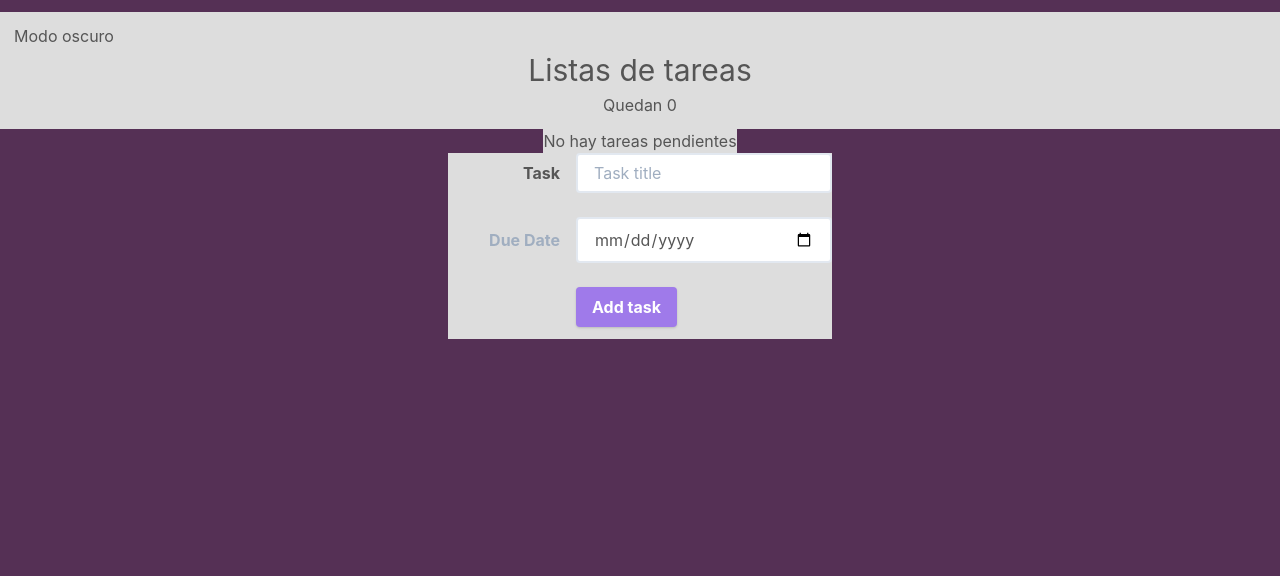
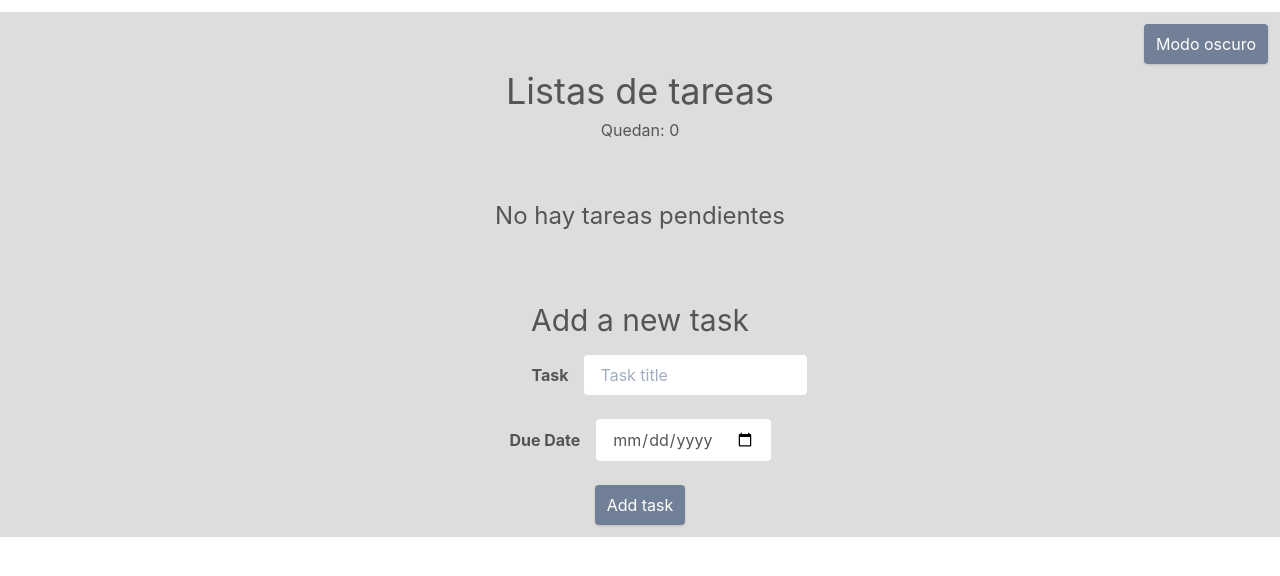
Before and after one commit to Antonio072/react-todo, a React (Create React App) app: page / in a window 1280 px wide. Shown: the top 576 px of the page. Built offline with nearby package versions, Linux system fonts and the light colour scheme.

Commit message:
Add styles for tasks, buttons and texts

```diff
--- a/src/App.css
+++ b/src/App.css
@@ -9,7 +9,7 @@ body {
       sans-serif;
     -webkit-font-smoothing: antialiased;
     -moz-osx-font-smoothing: grayscale;
-    background: #553055;
+
   }
   .App{
     background: #4c2a4c;
--- a/src/components/Navbar.js
+++ b/src/components/Navbar.js
@@ -14,10 +14,12 @@ function Navbar() {
     const { tasks } = useContext(TaskContext)
 
     return (
-        <nav class=" flex w-full h-auto py-3 flex-col items-center " style={{ background: theme.ui, color: theme.syntax }}>
-               <ThemeToggle/>
-            <h1 class="text-3xl">Listas de tareas</h1>
-            <p>Quedan {tasks.length}</p>
+        <nav class=" flex flex-col w-full h-auto py-3  items-center " style={{ background: theme.ui, color: theme.syntax }}>
+            <div class="flex w-full  flex-row place-content-end">
+                <ThemeToggle />
+            </div>
+            <h1 class="text-4xl">Listas de tareas</h1>
+            <p>Quedan: {tasks.length}</p>
 
         </nav>
     )
--- a/src/components/ThemeToggle.js
+++ b/src/components/ThemeToggle.js
@@ -1,14 +1,17 @@
 import React, { useContext } from 'react'
 import { ThemeContext } from '../contexts/ThemeContext'
 
-function ThemeToggle(){
+function ThemeToggle() {
 
 
-    const { toggleTheme } =  useContext(ThemeContext)
+    const { toggleTheme, isLightTheme, light, dark } = useContext(ThemeContext)
+    const theme = isLightTheme ? light : dark
 
-    return(
 
-        <button class="btn" style={{position:'relative', top:'5%', right:'45%'}} onClick={toggleTheme}>Modo oscuro</button>
+    return (
+        <button class={theme.btn} onClick={toggleTheme}>
+            {isLightTheme ? 'Modo oscuro' : 'Modo claro'}
+        </button>
     )
 }
 
--- a/src/components/task/TaskDetails.js
+++ b/src/components/task/TaskDetails.js
@@ -8,17 +8,11 @@ function TaskDetail({ task }) {
 
     const { dispatch } = useContext(TaskContext)
 
-
-
-
-
-
     return (
-        <li class="hover:line-through hover:text-red-600 my-3 px-5  py-3 w-64 "
+        <li class="hover:line-through border-solid border-b-4 border-white hover:text-red-600 px-5  py-3 min-w-full "
             onClick={() => dispatch({ type: 'REMOVE_TASK',id:task.id })}>
-            <div>{task.title}</div>
+            <div class="text-lg">{task.title}</div>
             <div>{task.date}</div>
-
         </li>
     )
 }
--- a/src/components/task/TaskForm.js
+++ b/src/components/task/TaskForm.js
@@ -15,31 +15,27 @@ function TaskForm() {
 
     const handleSubmit = (e) => {
         e.preventDefault();
-
+        if (title !== '' && date !== '') {
             dispatch({
                 type: 'ADD_TASK',
-            task: {title,date}
+                task: { title, date }
             })
             setTitle('')
             setDate('')
         }
+    }
 
     return (
-        <form class="w-full max-w-sm" onSubmit={handleSubmit} style={{ background: theme.ui, color: theme.syntax }}>
-            <div class="flex items-center mb-6" style={{ background: theme.ui, color: theme.syntax }}>
-
+        <div class="flex flex-col w-full items-center" style={{ background: theme.ui, color: theme.syntax }}>
+            <form class="flex flex-col items-center " onSubmit={handleSubmit} >
+                <div class="text-3xl pt-5 pb-3">Add a new task</div>
+                <div class="flex items-center mb-6">
                     <div class="md:w-1/3">
-                    <label class="block font-bold md:text-right mb-1 md:mb-0 pr-4" for="inline-full-name">
-                        Task</label>
+                        <label class="block font-bold md:text-right mb-1 md:mb-0 pr-4" >Task</label>
                     </div>
 
-                <div class="md:w-2/3" style={{ background: theme.ui, color: theme.syntax }}>
-                    <input
-                        class=" appearance-none border-2
-                                   rounded w-full py-2
-                                     px-4 leading-tight
-                                     focus:outline-none
-                                     "
+                    <div class="md:w-2/3" >
+                        <input class="rounded w-full py-2 px-4 focus:shadow-outline focus:text-black "
                             type="text" placeholder="Task title"
                             value={title}
                             onChange={(e) => { setTitle(e.target.value) }} />
@@ -47,18 +43,13 @@ function TaskForm() {
                 </div>
 
                 <div class="flex items-center mb-6">
-                <div class="md:w-1/3" style={{ background: theme.ui, color: theme.syntax }}>
-                    <label class="block text-gray-500 font-bold md:text-right mb-1 md:mb-0 pr-4" for="inline-full-name">
-                        Due Date</label>
+                    <div class="md:w-1/3" >
+                        <label class="block font-bold md:text-right mb-1 md:mb-0 pr-4" >Due Date</label>
                     </div>
 
                     <div class="md:w-2/3">
                         <input
-                        class="appearance-none border-2
-                                   rounded w-full py-2
-                                     px-4
-                                     focus:outline-none
-                                    focus:border-purple-500"
+                            class="rounded w-full py-2 px-4 focus:shadow-outline focus:text-black"
                             type="date"
                             placeholder="Due date"
                             value={date}
@@ -67,15 +58,14 @@ function TaskForm() {
                 </div>
 
                 <div class="flex items-center content-center mb-3">
-                <div class="md:w-1/3"></div>
-                <div class="md:w-2/3">
 
-                    <button class="shadow bg-purple-500 hover:bg-purple-400 focus:shadow-outline focus:outline-none text-white font-bold py-2 px-4 rounded"
+                    <button class={theme.btn}
                         type="submit"
                         value="Añadir tarea">Add task</button>
-                </div>
+
                 </div>
             </form >
+        </div>
     )
 }
 
--- a/src/components/task/TaskList.js
+++ b/src/components/task/TaskList.js
@@ -1,33 +1,35 @@
-import React, {useContext} from 'react'
+import React, { useContext } from 'react'
 import { TaskContext } from '../../contexts/TaskContext'
 
 import TasksDetails from './TaskDetails'
 import { ThemeContext } from '../../contexts/ThemeContext'
 
-function TaskList () {
+function TaskList() {
 
     const { tasks } = useContext(TaskContext)
 
     const { isLightTheme, light, dark } = useContext(ThemeContext)
     const theme = isLightTheme ? light : dark
 
-    const taskElement =  tasks.length ?
+    const taskElement = tasks.length ?
         <div >
             <ul>
                 {tasks.map(task =>
                     <TasksDetails
                         task={task}
-                    key={task.id}/>
+                        key={task.id} />
                 )}
             </ul>
         </div>
-    :(
-        <div  >
+        : (
+            <div class="my-5 text-2xl" >
+                <h2>
                     No hay tareas pendientes
+                </h2>
             </div>
         )
 
-    return <div class="flex" style={{ background: theme.ui, color: theme.syntax }}>{taskElement}</div>
+    return <div class="flex flex-col w-full items-center py-6" style={{ background: theme.ui, color: theme.syntax }}>{taskElement}</div>
 }
 
 
--- a/src/contexts/ThemeContext.js
+++ b/src/contexts/ThemeContext.js
@@ -3,14 +3,15 @@ import React, { createContext, useState } from 'react';
 export const ThemeContext = createContext()
 
 function ThemeContextProvider(props) {
-    var [state,setState] = useState({
+    var [state, setState] = useState({
         isLightTheme: true,
-        light: { syntax: '#555', ui: '#ddd', bg: '#eee' },
-        dark: { syntax: '#ddd', ui: '#333', bg: '#555' }
+        light: { syntax: '#555', ui: '#ddd', bg: '#eee', btn: 'btn shadow hover:bg-white hover:text-gray-600 rounded h-10 px-3 mx-3 bg-gray-600 text-white' },
+        dark: { syntax: '#ddd', ui: '#333', bg: '#555',  btn: 'btn shadow hover:bg-gray-600 hover:text-white rounded h-10 px-3 mx-3  bg-white text-gray-600' }
     })
 
     var toggleTheme = () => {
-        setState({...state, isLightTheme: !state.isLightTheme})
+        document.body.classList.add('dark');
+        setState({ ...state, isLightTheme: !state.isLightTheme })
     }
 
     return (
```
Also changed, not shown: src/components/task.js (deleted, +0 -31 lines), src/contexts/TaskContext.js (+8 -8 lines). Lines whose indentation alone changed are shown as unchanged.
